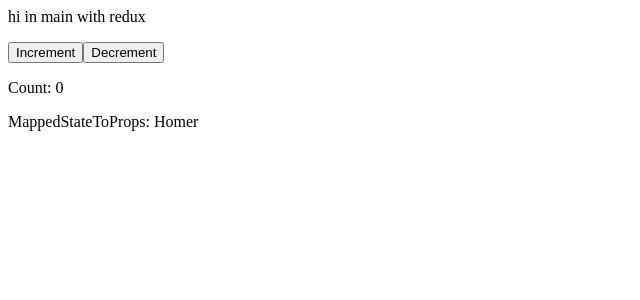
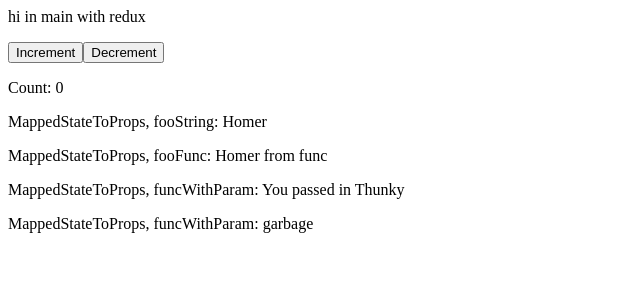
Before and after one commit to AdilKhn/hello-react, a React (Create React App) app: page / in a window 1280 px wide. Shown: the top 300 px of the page, without its empty margins (0-640 px from the left). Built offline with nearby package versions, Linux system fonts and the light colour scheme.

Commit message:
Added some functions to props

```diff
--- a/src/components/MainWithReactReduxTogether.js
+++ b/src/components/MainWithReactReduxTogether.js
@@ -4,7 +4,16 @@ import {connect} from 'react-redux';
 
 const mapStateToProps = state => {
     return {
-      foo: 'Homer'
+      fooString: 'Homer',
+      fooFunc: function(){
+          return 'Homer from func';
+      },
+      funcWithParam: function(param){
+        if (typeof param === 'function'){
+          return param();
+        }
+         return `You passed in ${param}`;
+      }
     }
   }
 
@@ -45,7 +54,10 @@ class MainWithReactReduxTogether extends Component{
         <button onClick={this.doPlus.bind(this)}>Increment</button>
         <button onClick={this.doMinus.bind(this)} >Decrement</button>
         <p>Count: {this.state.count}</p>
-        <p>MappedStateToProps: {this.props.foo}</p>
+        <p>MappedStateToProps, fooString: {this.props.fooString}</p>
+        <p>MappedStateToProps, fooFunc: {this.props.fooFunc()}</p>
+        <p>MappedStateToProps, funcWithParam: {this.props.funcWithParam('Thunky')}</p>
+        <p>MappedStateToProps, funcWithParam: {this.props.funcWithParam(()=>{return 'garbage'})}</p>
       </div>
     )
   }
```
